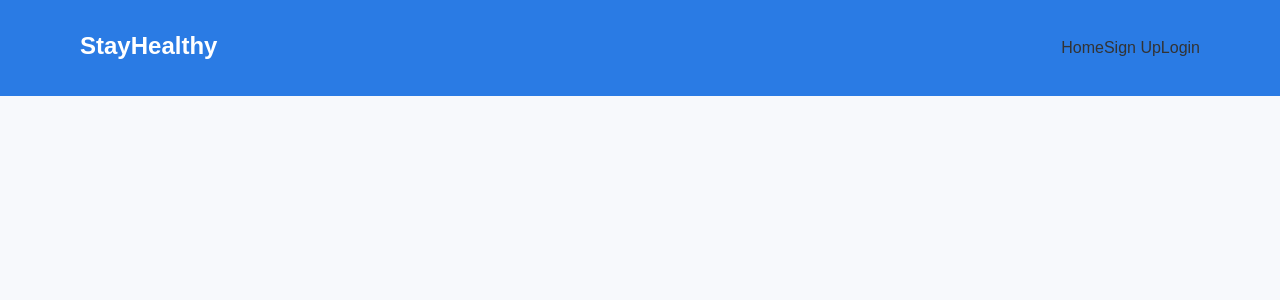
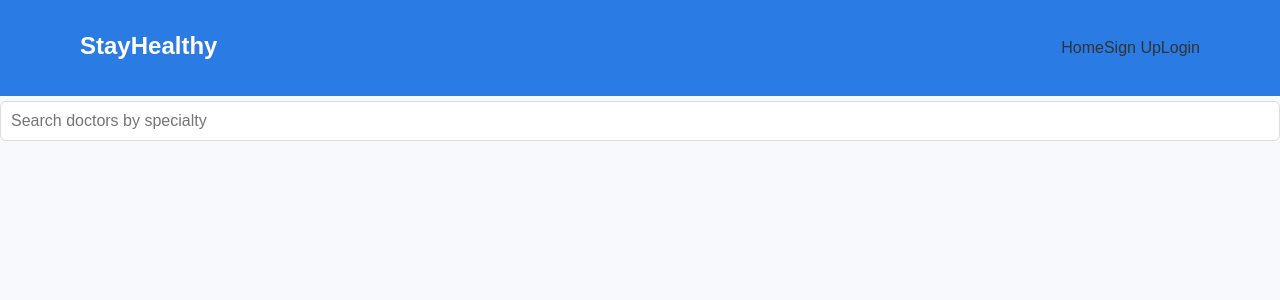
Before and after one commit to hectorlabrinn/med_appt, a React (Create React App) app: page /search in a window 1280 px wide. Shown: the top 300 px of the page. Built offline with nearby package versions, Linux system fonts and the light colour scheme.

Commit message:
FindDoctorSearch component

```diff
--- a/src/App.js
+++ b/src/App.js
@@ -1,3 +1,4 @@
+import FindDoctorSearch from "./Components/FindDoctorSearch/FindDoctorSearch";
 import InstantConsultation from "./Components/InstantConsultationBooking/InstantConsultation";
 import { BrowserRouter, Routes, Route } from "react-router-dom";
 import './App.css';
@@ -12,6 +13,8 @@ function App() {
       <Navbar />
 
       <Routes>
+
+        <Route path="/search" element={<FindDoctorSearch />} />
 
         <Route path="/instant-consultation" element={<InstantConsultation />} />
 
--- /dev/null
+++ b/src/Components/FindDoctorSearch/FindDoctorSearch.js
@@ -0,0 +1,31 @@
+import React, { useState } from "react";
+import "./FindDoctorSearch.css";
+function FindDoctorSearch() {
+  const [search, setSearch] = useState("");
+  const [showList, setShowList] = useState(false);
+
+  const specialties = ["Dentist", "Cardiologist", "Dermatologist", "Neurologist"];
+
+  return (
+    <div>
+      <input
+        type="text"
+        placeholder="Search doctors by specialty"
+        value={search}
+        onChange={(e) => setSearch(e.target.value)}
+        onFocus={() => setShowList(true)}
+        onBlur={() => setShowList(false)}
+      />
+
+      {showList && (
+        <ul>
+          {specialties.map((item, index) => (
+            <li key={index}>{item}</li>
+          ))}
+        </ul>
+      )}
+    </div>
+  );
+}
+
+export default FindDoctorSearch;
```
Also changed, not shown: src/Components/FindDoctorSearch/FindDoctorSearch.css (added).
